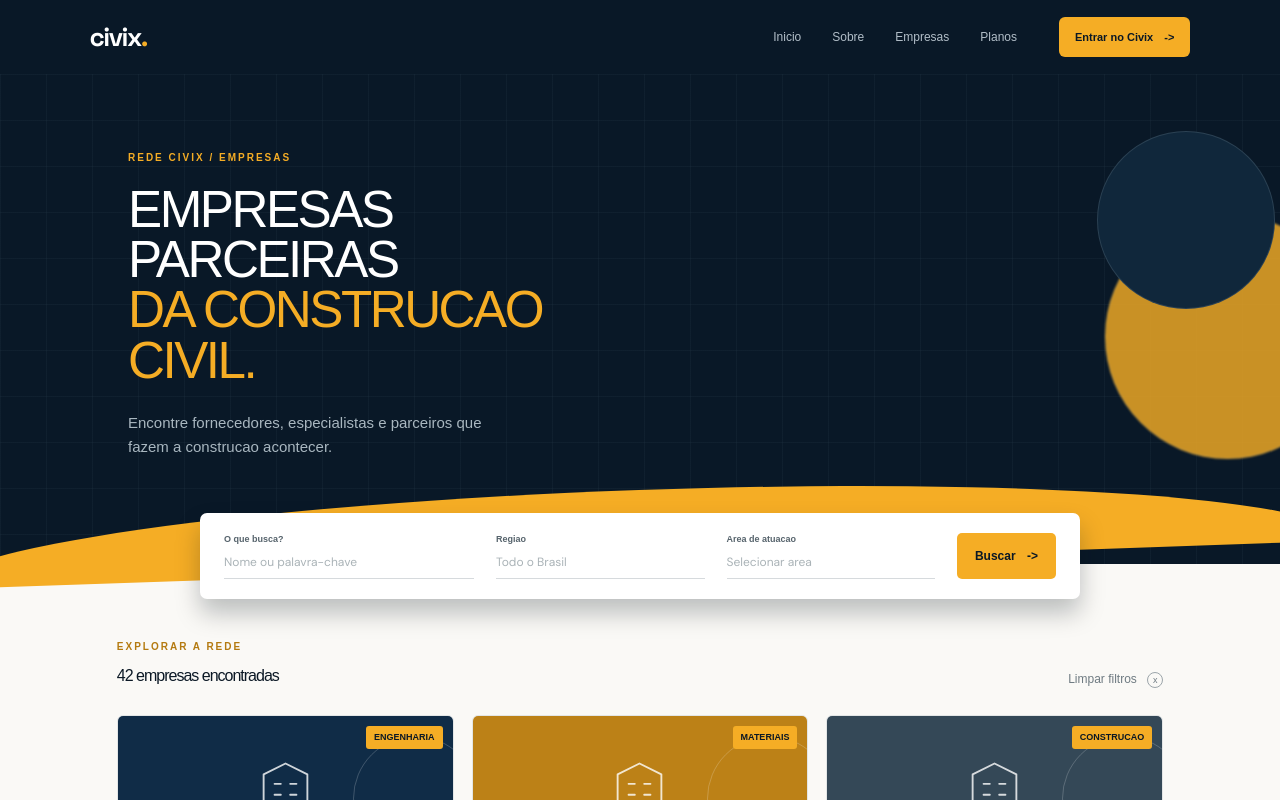
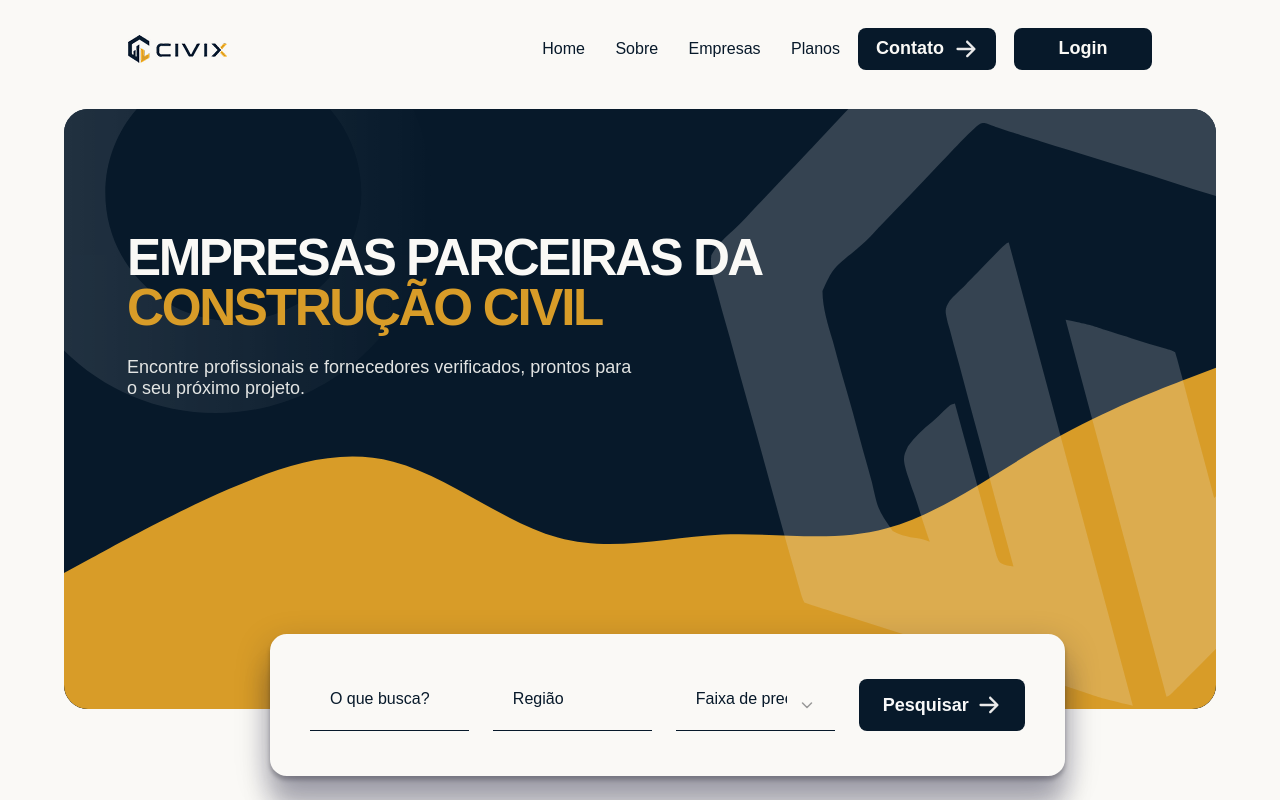
Before and after one commit to rafaelsbezerra/Civix, a React (Vite) app in the folder frontend/: page /catalogo in a window 1280 px wide. Shown: the top 800 px of the page. Built offline with nearby package versions, Linux system fonts and the light colour scheme.

Commit message:
fix feat: ajustes nas telas de CatalogoEmpresa e PerfilEmpresa

```diff
--- a/frontend/src/App.css
+++ b/frontend/src/App.css
@@ -491,6 +491,7 @@ h2 {
   background: white;
   border-radius: 7px;
   bottom: -35px;
+  margin-bottom: 45px;
   box-shadow: 0 14px 25px rgba(5, 15, 25, .25);
   color: var(--ink);
   display: grid;
--- /dev/null
+++ b/frontend/src/components/home/SearchFormEnterprise.tsx
@@ -0,0 +1,115 @@
+import { useState, type FormEvent } from 'react'
+
+import arrowRight from '@/assets/civix/arrow-right.svg'
+import selectChevron from '@/assets/civix/select-chevron.svg'
+
+export interface SearchFormValues {
+  priceRange: string
+  query: string
+  region: string
+}
+
+export interface SearchFormProps {
+  initialValues?: Partial<SearchFormValues>
+  onSubmit?: (values: SearchFormValues) => void
+}
+
+const emptyValues: SearchFormValues = {
+  priceRange: '',
+  query: '',
+  region: '',
+}
+
+const fieldClasses =
+  'h-[52px] w-full border-0 border-b border-[var(--color-civix-navy)] bg-transparent px-5 pb-5 pt-2 font-[family-name:var(--font-display)] text-base font-medium text-[var(--color-civix-navy)] outline-none placeholder:text-[var(--color-civix-navy)] focus:border-[var(--color-civix-gold)]'
+
+export function SearchForm({ initialValues, onSubmit }: SearchFormProps) {
+  const [values, setValues] = useState<SearchFormValues>({
+    ...emptyValues,
+    ...initialValues,
+  })
+
+  const submitSearch = (event: FormEvent<HTMLFormElement>) => {
+    event.preventDefault()
+    onSubmit?.(values)
+  }
+
+  return (
+    <form
+      aria-label="Pesquisa de serviços"
+      className="grid w-full grid-cols-1 items-end gap-5 md:grid-cols-2 lg:grid-cols-[repeat(3,minmax(0,1fr))_auto] lg:gap-4 xl:gap-6"
+      onSubmit={submitSearch}
+      role="search"
+    >
+
+      <label className="block">
+        <span className="sr-only">O que busca?</span>
+        <input
+          className={fieldClasses}
+          maxLength={100}
+          name="query"
+          onChange={(event) =>
+            setValues((current) => ({ ...current, query: event.target.value }))
+          }
+          placeholder="O que busca?"
+          type="search"
+          value={values.query}
+        />
+      </label>
+
+      <label className="block">
+        <span className="sr-only">Região</span>
+        <input
+          className={fieldClasses}
+          maxLength={100}
+          name="region"
+          onChange={(event) =>
+            setValues((current) => ({ ...current, region: event.target.value }))
+          }
+          placeholder="Região"
+          type="text"
+          value={values.region}
+        />
+      </label>
+
+      <label className="block">
+        <span className="sr-only">Faixa de preço</span>
+        <select
+          className={`${fieldClasses} appearance-none pr-12`}
+          name="priceRange"
+          onChange={(event) =>
+            setValues((current) => ({ ...current, priceRange: event.target.value }))
+          }
+          style={{
+            backgroundImage: `url(${selectChevron})`,
+            backgroundPosition: 'right center',
+            backgroundRepeat: 'no-repeat',
+            backgroundSize: '46px 44px',
+          }}
+          value={values.priceRange}
+        >
+          <option value="">Faixa de preço</option>
+          <option value="0-100">Até R$ 100</option>
+          <option value="100-300">R$ 100 a R$ 300</option>
+          <option value="300-500">R$ 300 a R$ 500</option>
+          <option value="500-plus">Acima de R$ 500</option>
+        </select>
+      </label>
+
+      <button
+        className="cursor-pointer inline-flex h-[52px] w-full shrink-0 items-center justify-center gap-2 rounded-[var(--radius-control)] bg-[var(--color-civix-navy)] px-6 font-[family-name:var(--font-display)] text-lg font-semibold text-[#f8f8f8] transition-colors hover:bg-[#001930] focus-visible:outline-2 focus-visible:outline-offset-2 md:col-span-2 lg:col-span-1 lg:w-auto"
+        type="submit"
+      >
+        <span>Pesquisar</span>
+        <img
+          aria-hidden="true"
+          alt=""
+          className="size-6"
+          height="24"
+          src={arrowRight}
+          width="24"
+        />
+      </button>
+    </form>
+  )
+}
--- a/frontend/src/pages/CatalogoEmpresas.tsx
+++ b/frontend/src/pages/CatalogoEmpresas.tsx
@@ -1,4 +1,9 @@
 import '@/App.css'
+
+import { SiteHeader } from '@/components/layout/SiteHeader'
+import decorativeShape from '@/assets/civix/decorative-shape.svg';
+import heroArtwork from '@/assets/civix/hero-artwork.svg';
+import { SearchForm } from '@/components/home/SearchForm';
 
 const companies = [
   { name: 'Estrutura Alfa Engenharia', city: 'Sao Paulo, SP', category: 'Engenharia', tone: 'blue' },
@@ -18,20 +23,20 @@ function BuildingMark() {
   )
 }
 
-function Header() {
-  return (
-    <header className="site-header">
-      <a className="brand" href="/" aria-label="Civix inicio">civix<span>.</span></a>
-      <nav className="main-nav" aria-label="Navegacao principal">
-        <a href="/catalogo">Inicio</a>
-        <a href="/sobre">Sobre</a>
-        <a href="/empresas">Empresas</a>
-        <a href="/planos">Planos</a>
-      </nav>
-      <button className="header-cta" type="button"><a href="/login">Entrar no Civix</a> <span aria-hidden="true">-&gt;</span></button>
-    </header>
-  )
-}
+// function Header() {
+//   return (
+//     <header className="site-header">
+//       <a className="brand" href="/" aria-label="Civix inicio">civix<span>.</span></a>
+//       <nav className="main-nav" aria-label="Navegacao principal">
+//         <a href="/catalogo">Inicio</a>
+//         <a href="/sobre">Sobre</a>
+//         <a href="/empresas">Empresas</a>
+//         <a href="/planos">Planos</a>
+//       </nav>
+//       <button className="header-cta" type="button"><a href="/login">Entrar no Civix</a> <span aria-hidden="true">-&gt;</span></button>
+//     </header>
+//   )
+// }
 
 function Footer() {
   return (
@@ -52,11 +57,56 @@ function Footer() {
 export default function CatalogoEmpresas() {
   return (
     <section className="page-shell" id="catalogo">
-      <Header />
+      <SiteHeader />
+
+      <section
+      aria-labelledby="hero-title"
+      className="px-4 pb-12 sm:px-8 lg:px-16 lg:pb-0 lg:pt-[3px]"
+      id="home"
+    >
+      <div className="relative mx-auto w-full max-w-[1600px] lg:h-[653px]">
+        <div
+          className="relative min-h-[650px] w-full max-w-[1600px] overflow-hidden rounded-[var(--radius-hero)] bg-[var(--color-civix-navy)] sm:min-h-[700px] lg:h-[600px] lg:min-h-0"
+          data-testid="hero-surface"
+        >
+          <img
+            aria-hidden="true"
+            alt=""
+            className="absolute inset-0 h-full w-full object-cover object-center"
+            src={heroArtwork}
+          />
+          <img
+            aria-hidden="true"
+            alt=""
+            className="absolute -left-20 -top-24 w-[320px] opacity-80 sm:-left-16 sm:-top-32 sm:w-[432px]"
+            src={decorativeShape}
+          />
+
+          <div className="relative z-10 px-6 pb-36 pt-16 text-[var(--color-civix-ivory)] sm:px-10 sm:pt-20 lg:absolute lg:left-[63px] lg:top-[124px] lg:p-0">
+            <h1
+              className="max-w-[643px] font-[family-name:var(--font-display)] text-[clamp(2.5rem,5vw,4rem)] font-semibold uppercase leading-[1.1] tracking-[-0.02em] lg:w-[643px] lg:text-[64px] lg:leading-[80px] lg:tracking-[-0.034em]"
+            >
+              <span className="lg:block lg:whitespace-nowrap">EMPRESAS PARCEIRAS DA</span>{' '}
+              <span className="lg:block lg:whitespace-nowrap lg:tracking-[-0.045em] text-[var(--color-civix-gold)]">
+                CONSTRUÇÃO CIVIL
+              </span>
+            </h1>
+            <p className="mt-10 max-w-[511px] font-[family-name:var(--font-body)] text-base font-normal leading-[normal] text-[var(--color-civix-ivory)]/90 sm:text-lg lg:absolute lg:left-0 lg:top-[124px] lg:mt-0 lg:w-[511px] lg:leading-[20.6667px]">
+              Encontre profissionais e fornecedores verificados, prontos para o seu próximo projeto.
+            </p>
+          </div>
+        </div>
+
+        <div
+          className="relative z-20 mx-4 -mt-8 rounded-[var(--radius-search)] bg-[var(--color-civix-ivory)] p-6 shadow-[0_34px_26px_rgba(13,10,44,0.25),0_12px_34px_rgba(13,10,44,0.25),0_4px_4px_rgba(0,0,0,0.25)] sm:mx-8 sm:p-8 lg:absolute lg:left-[17.875%] lg:top-[525px] lg:mx-0 lg:mt-0 lg:min-h-[142px] lg:w-[69%] lg:px-10 lg:py-[45px]"
+          data-testid="hero-search-card"
+        >
+          <SearchForm />
+        </div>
+      </div>
+    </section>
       <main>
-        <section className="catalog-hero">
-          <div className="hero-orbit hero-orbit-one" />
-          <div className="hero-orbit hero-orbit-two" />
+        {/* <section className="catalog-hero">
           <div className="hero-copy">
             <p className="eyebrow">REDE CIVIX / EMPRESAS</p>
             <h1>Empresas parceiras<br /><em>da construcao civil.</em></h1>
@@ -68,7 +118,7 @@ export default function CatalogoEmpresas() {
             <label><span>Area de atuacao</span><input placeholder="Selecionar area" /></label>
             <button className="primary-button" type="button" aria-label="Buscar empresas">Buscar <span aria-hidden="true">-&gt;</span></button>
           </div>
-        </section>
+        </section> */}
 
         <section className="catalog-content" id="empresas">
           <div className="results-heading"><div><p className="eyebrow dark-eyebrow">EXPLORAR A REDE</p><h2>42 empresas encontradas</h2></div><button className="clear-button" type="button">Limpar filtros <span aria-hidden="true">x</span></button></div>
--- a/frontend/src/pages/PerfilEmpresa.tsx
+++ b/frontend/src/pages/PerfilEmpresa.tsx
@@ -1,36 +1,154 @@
-function ProfileHeader() {
+import { SiteHeader } from "@/components/layout/SiteHeader"
+import SiteFooter from "@/components/footer/SiteFooter"
+
+import decorativeShape from '@/assets/civix/decorative-shape.svg'
+import heroArtwork from '@/assets/civix/hero-artwork.svg'
+
+import { useState } from 'react'
+
+const companies = [
+  { id: 1, name: 'Estrutura Alfa Engenharia', city: 'Sao Paulo, SP', category: 'Engenharia', tone: 'blue' },
+  { id: 2, name: 'Concreto & Cia', city: 'Campinas, SP', category: 'Materiais', tone: 'gold' },
+  { id: 3, name: 'Habita Norte', city: 'Belo Horizonte, MG', category: 'Construcao', tone: 'slate' },
+  { id: 4, name: 'Hidraulica Horizonte', city: 'Curitiba, PR', category: 'Instalacoes', tone: 'teal' },
+  { id: 5, name: 'Acabamento Real', city: 'Santos, SP', category: 'Acabamentos', tone: 'orange' },
+  { id: 6, name: 'Terraplenagem Sul', city: 'Joinville, SC', category: 'Servicos', tone: 'navy' },
+]
+
+function InfoIcon({ type }: { type: 'pin' | 'phone' | 'grid' | 'briefcase' }) {
+  const symbols = {
+    pin: 'M12 21s7-6.1 7-12a7 7 0 1 0-14 0c0 5.9 7 12 7 12Z M12 11a2 2 0 1 0 0-4 2 2 0 0 0 0 4',
+    phone: 'M6 3l4 2-2 4c1.2 2.5 2.5 3.8 5 5l4-2 2 4-2 2c-6 0-12-5-11-11l2-2Z',
+    grid: 'M4 4h6v6H4zM14 4h6v6h-6zM4 14h6v6H4zM14 14h6v6h-6z',
+    briefcase: 'M7 8V6h10v2M4 10h16v9H4zM10 13h4'
+  }
+
   return (
-    <header className="site-header">
-      <a className="brand" href="/" aria-label="Civix inicio">civix<span>.</span></a>
-      <nav className="main-nav" aria-label="Navegacao principal"><a href="#perfil">Inicio</a><a href="#sobre">Sobre</a><a href="#empresas">Empresas</a><a href="#planos">Planos</a></nav>
-     <a href="/login"><button className="header-cta" type="button">Entrar no Civix <span aria-hidden="true">-&gt;</span></button></a>
-    </header>
+    <svg
+      aria-hidden="true"
+      viewBox="0 0 24 24"
+      className="info-icon"
+    >
+      <path d={symbols[type]} />
+    </svg>
   )
 }
 
-function InfoIcon({ type }: { type: 'pin' | 'phone' | 'grid' | 'briefcase' }) {
-  const symbols = { pin: 'M12 21s7-6.1 7-12a7 7 0 1 0-14 0c0 5.9 7 12 7 12Z M12 11a2 2 0 1 0 0-4 2 2 0 0 0 0 4', phone: 'M6 3l4 2-2 4c1.2 2.5 2.5 3.8 5 5l4-2 2 4-2 2c-6 1-12-5-11-11l2-2Z', grid: 'M4 4h6v6H4zM14 4h6v6h-6zM4 14h6v6H4zM14 14h6v6h-6z', briefcase: 'M7 8V6h10v2M4 10h16v9H4zM10 13h4' }
-  return <svg aria-hidden="true" viewBox="0 0 24 24" className="info-icon"><path d={symbols[type]} /></svg>
-}
+export default function PerfilEmpresa() {
+  const [selectedCompany] = useState(companies[0])
 
-export default function PerfilEmpresa() {
   return (
-    <section className="page-shell profile-page" id="perfil">
-      <ProfileHeader />
-      <main>
-        <section className="profile-hero">
-          <div className="hero-orbit hero-orbit-one" /><div className="hero-orbit hero-orbit-two" />
-          <div className="hero-copy"><p className="eyebrow">PERFIL VERIFICADO / CIVIX</p><h1>Estrutura Alfa<br /><em>Engenharia</em></h1><p className="hero-description">Projetando espacos melhores, com precisao, experiencia e responsabilidade.</p><div className="profile-actions"><button className="primary-button" type="button">Whatsapp <span aria-hidden="true">-&gt;</span></button><button className="outline-button" type="button">Visitar site <span aria-hidden="true">↗</span></button></div></div>
+    <section className="page-shell" id="catalogo">
+      <SiteHeader />
+
+      <section
+        aria-labelledby="hero-title"
+        className="px-4 pb-12 sm:px-8 lg:px-16 lg:pb-0 lg:pt-[3px]"
+        id="home"
+      >
+        <div className="relative mx-auto w-full max-w-[1600px] lg:h-[653px]">
+
+          <div
+            className="relative min-h-[650px] w-full max-w-[1600px] overflow-hidden rounded-[var(--radius-hero)] bg-[var(--color-civix-navy)] sm:min-h-[700px] lg:h-[600px] lg:min-h-0"
+            data-testid="hero-surface"
+          >
+            <img
+              aria-hidden="true"
+              alt=""
+              className="absolute inset-0 h-full w-full object-cover object-center"
+              src={heroArtwork}
+            />
+
+            <img
+              aria-hidden="true"
+              alt=""
+              className="absolute -left-20 -top-24 w-[320px] opacity-80 sm:-left-16 sm:-top-32 sm:w-[432px]"
+              src={decorativeShape}
+            />
+
+            <div className="relative z-10 px-6 pb-36 pt-16 text-[var(--color-civix-ivory)] sm:px-10 sm:pt-20 lg:absolute lg:left-[63px] lg:top-[124px] lg:p-0">
+
+              <h1
+                className="max-w-[643px] font-[family-name:var(--font-display)] text-[clamp(2.5rem,5vw,4rem)] font-semibold uppercase leading-[1.1] tracking-[-0.02em] lg:w-[643px] lg:text-[64px] lg:leading-[80px] lg:tracking-[-0.034em]"
+              >
+                <span className="lg:block lg:whitespace-nowrap">
+                  {selectedCompany.name}
+                </span>
+
+                <span className="lg:block lg:whitespace-nowrap lg:tracking-[-0.045em] text-[var(--color-civix-gold)]">
+                  {selectedCompany.category.toUpperCase()}
+                </span>
+              </h1>
+
+              <p className="mt-10 max-w-[511px] font-[family-name:var(--font-body)] text-base font-normal leading-[normal] text-[var(--color-civix-ivory)]/90 sm:text-lg lg:absolute lg:left-0 lg:top-[124px] lg:mt-0 lg:w-[511px] lg:leading-[20.6667px]">
+                Encontre profissionais e fornecedores verificados, prontos para o seu próximo projeto.
+              </p>
+
+            </div>
+          </div>
+
           <div className="company-info-panel">
-            <div><InfoIcon type="pin" /><span>Localizacao<strong>Sao Paulo, SP</strong></span></div>
-            <div><InfoIcon type="phone" /><span>Telefone<strong>(11) 99999-0000</strong></span></div>
-            <div><InfoIcon type="grid" /><span>Segmento<strong>Engenharia</strong></span></div>
-            <div><InfoIcon type="briefcase" /><span>Tipo de empresa<strong>Engenharia civil</strong></span></div>
+            <div>
+              <InfoIcon type="pin" />
+              <span>
+                Localizacao
+                <strong>{selectedCompany.city}</strong>
+              </span>
+            </div>
+
+            <div>
+              <InfoIcon type="phone" />
+              <span>
+                Telefone
+                <strong>(11) 99999-0000</strong>
+              </span>
+            </div>
+
+            <div>
+              <InfoIcon type="grid" />
+              <span>
+                Segmento
+                <strong>{selectedCompany.category}</strong>
+              </span>
+            </div>
+
+            <div>
+              <InfoIcon type="briefcase" />
+              <span>
+                Tipo de empresa
+                <strong>Engenharia civil</strong>
+              </span>
+            </div>
+          </div>
+        </div>
+
+        <section className="about-company" id="sobre">
+          <p className="eyebrow dark-eyebrow">
+            SOBRE A EMPRESA
+          </p>
+
+          <h2>
+            Quem e a {selectedCompany.name}?
+          </h2>
+
+          <div className="about-columns">
+            <p>
+              Construir e transformar ideias em lugares que melhoram a vida
+              das pessoas. A {selectedCompany.name} atua no desenvolvimento
+              de projetos e obras para empresas e comunidades.
+            </p>
+
+            <p>
+              Nosso time combina conhecimento tecnico, escuta ativa e
+              compromisso com cada detalhe para entregar resultados
+              duradouros, sempre respeitando o tempo, o orcamento e o
+              entorno de cada projeto.
+            </p>
           </div>
         </section>
-        <section className="about-company" id="sobre"><p className="eyebrow dark-eyebrow">SOBRE A EMPRESA</p><h2>Quem e a Estrutura Alfa Engenharia?</h2><div className="about-columns"><p>Construir e transformar ideias em lugares que melhoram a vida das pessoas. A Estrutura Alfa Engenharia atua ha mais de uma decada no desenvolvimento de projetos e obras para empresas e comunidades.</p><p>Nosso time combina conhecimento tecnico, escuta ativa e compromisso com cada detalhe para entregar resultados duradouros, sempre respeitando o tempo, o orcamento e o entorno de cada projeto.</p></div></section>
-      </main>
-      <footer className="site-footer profile-footer"><div className="footer-brand"><a className="brand" href="#perfil">civix<span>.</span></a><p>Conexoes que constroem<br />o futuro.</p><small>© 2024 Civix. Todos os direitos reservados.</small></div><div className="footer-column"><strong>Empresa</strong><a href="#sobre">Sobre nos</a><a href="#empresas">Parceiros</a><a href="#contato">Contato</a></div><div className="footer-column"><strong>Recursos</strong><a href="#catalogo">Catalogo</a><a href="#planos">Planos</a><a href="#ajuda">Central de ajuda</a></div><div className="footer-column"><strong>Legal</strong><a href="#privacidade">Privacidade</a><a href="#termos">Termos de uso</a></div><div className="footer-column footer-contact"><strong>Contato</strong><a href="mailto:oi@civix.com.br">oi@civix.com.br</a><span>Sao Paulo, Brasil</span></div></footer>
+      </section>
+
+      <SiteFooter />
     </section>
   )
 }
```
